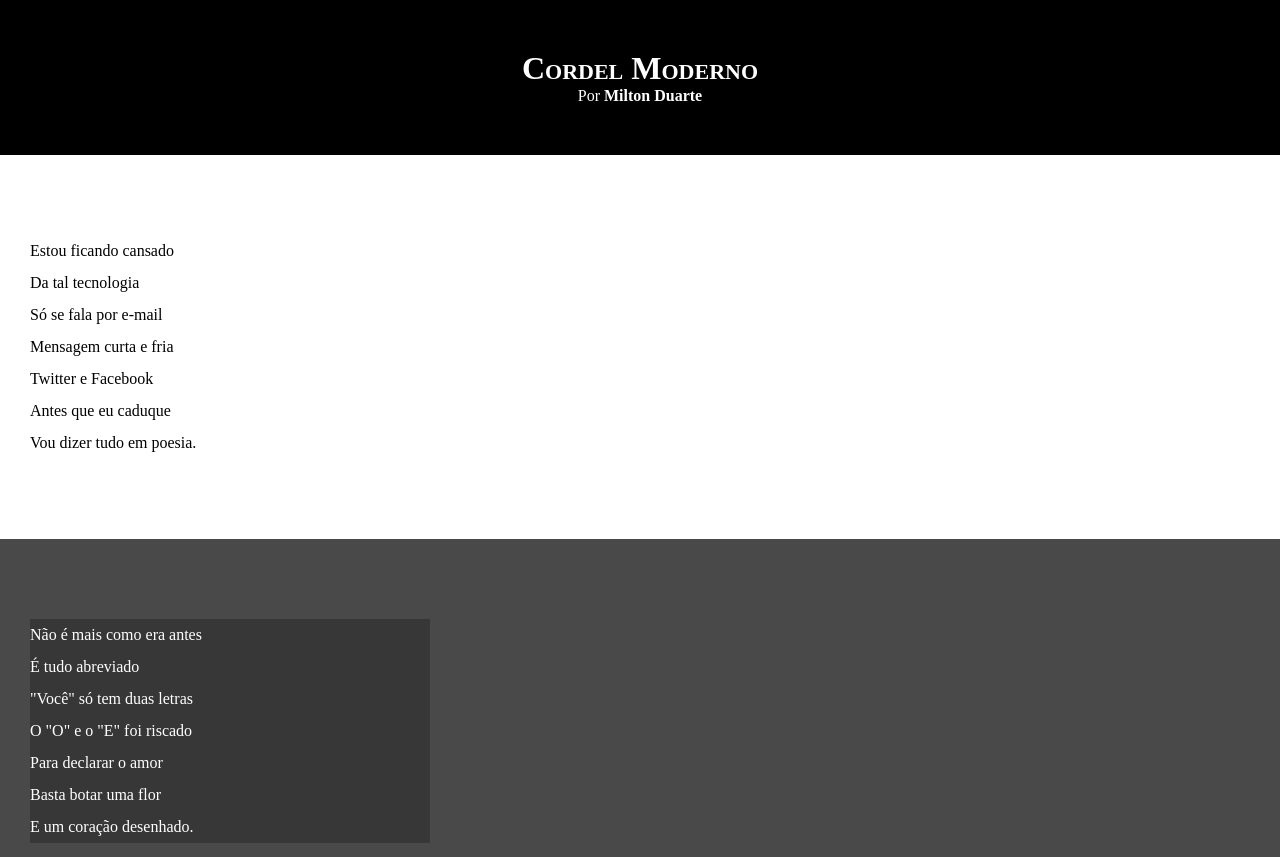
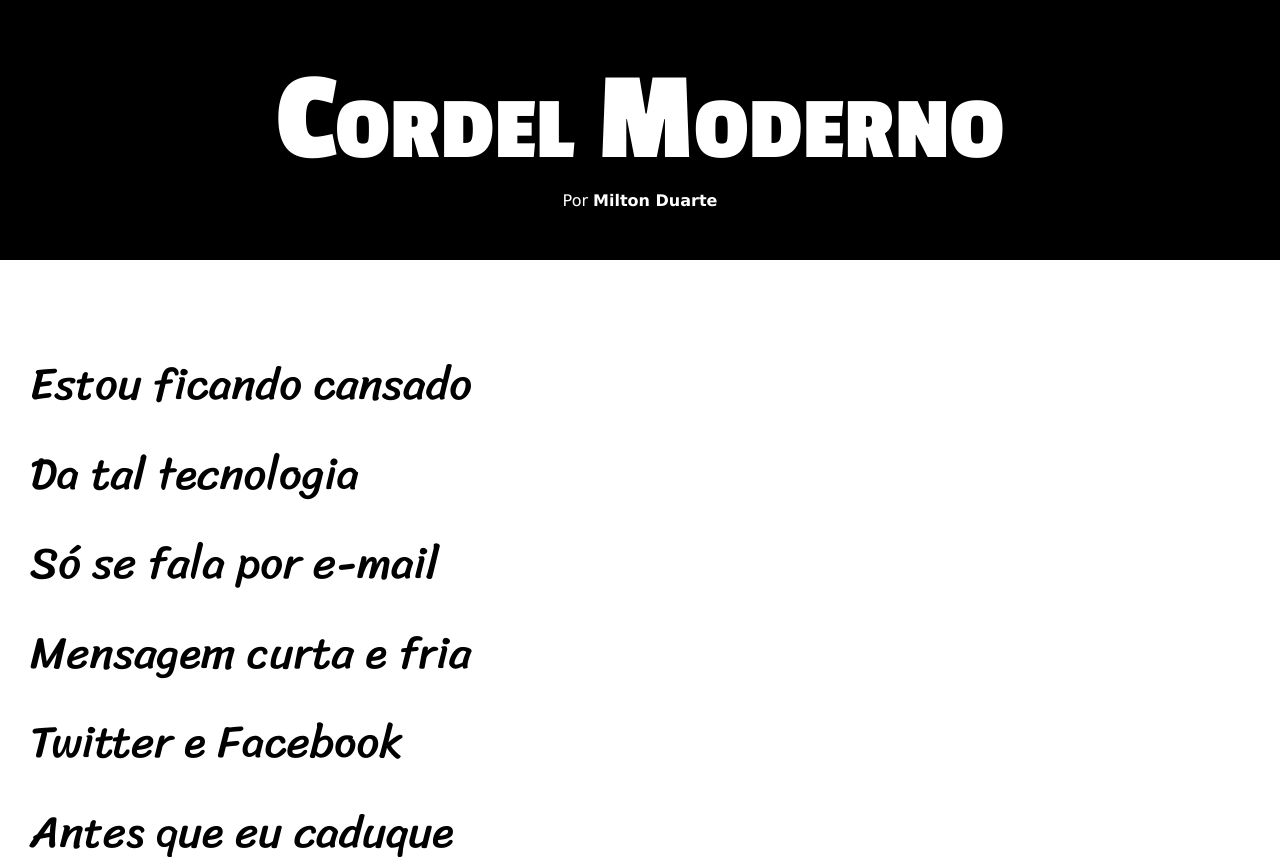
Before and after one commit to loiteroxx/html-css, a plain HTML site: page desafio/012/solo.html in a window 1280 px wide. Shown: the top 857 px of the page. Drawn offline with Linux system fonts and the light colour scheme.

Commit message:
atualizaçao de estilos

```diff
--- a/desafio/012/style/style.css
+++ b/desafio/012/style/style.css
@@ -1,4 +1,13 @@
 @charset "UTF-8";
+
+@import url('https://fonts.googleapis.com/css2?family=Passion+One:wght@400;700;900&display=swap');
+@import url('https://fonts.googleapis.com/css2?family=Sriracha&display=swap');
+
+:root{
+    --fonte1: Verdana, Geneva, Tahoma, sans-serif;
+    --fonte2: 'Passion One', cursive;
+    --fonte3: 'Sriracha', cursive;
+}
 
 *{
     margin: 0px;
@@ -8,6 +17,7 @@
 html, body{
     min-height: 100vh;
     background-color: darkgray;
+    font-family: var(--fonte1);
 }
 
 header{
@@ -19,6 +29,8 @@ header{
 header > h1{
     padding-top: 50px;
     font-variant: small-caps;
+    font-family: var(--fonte2);
+    font-size: 10vw;
 }
 
 header > p{
@@ -40,6 +52,8 @@ section{
     padding-bottom: 10vh;
     line-height: 2em;
     padding-left: 30px;
+    font-family: var(--fonte3);
+    font-size: 3.5vw;
 }
 
 section.normal{
@@ -53,7 +67,8 @@ section.imagem{
 }
 
 section.imagem > p{
-    width: 400px;
+    display: inline-block;
+    padding: 5px;
     background-color: rgba(0, 0, 0, 0.247);
 }
 
```
